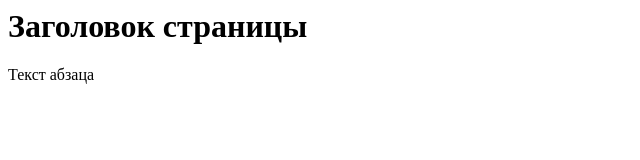
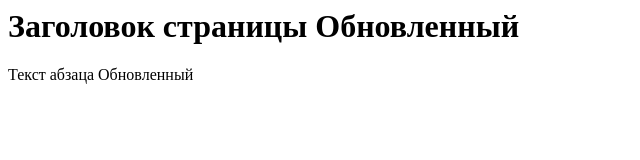
Before and after one commit to gyseliya/site2024, a plain HTML site: page index.html in a window 1280 px wide. Shown: the whole page, without its empty margins (0-640 px from the left). Drawn offline with Linux system fonts and the light colour scheme.

Commit message:
Update index.html

```diff
--- a/index.html
+++ b/index.html
@@ -1,4 +1,4 @@
 <html>
-  <h1>Заголовок страницы</h1>
-  <p>Текст абзаца</p>
+  <h1>Заголовок страницы Обновленный</h1>
+  <p>Текст абзаца Обновленный</p>
 </html>
```
